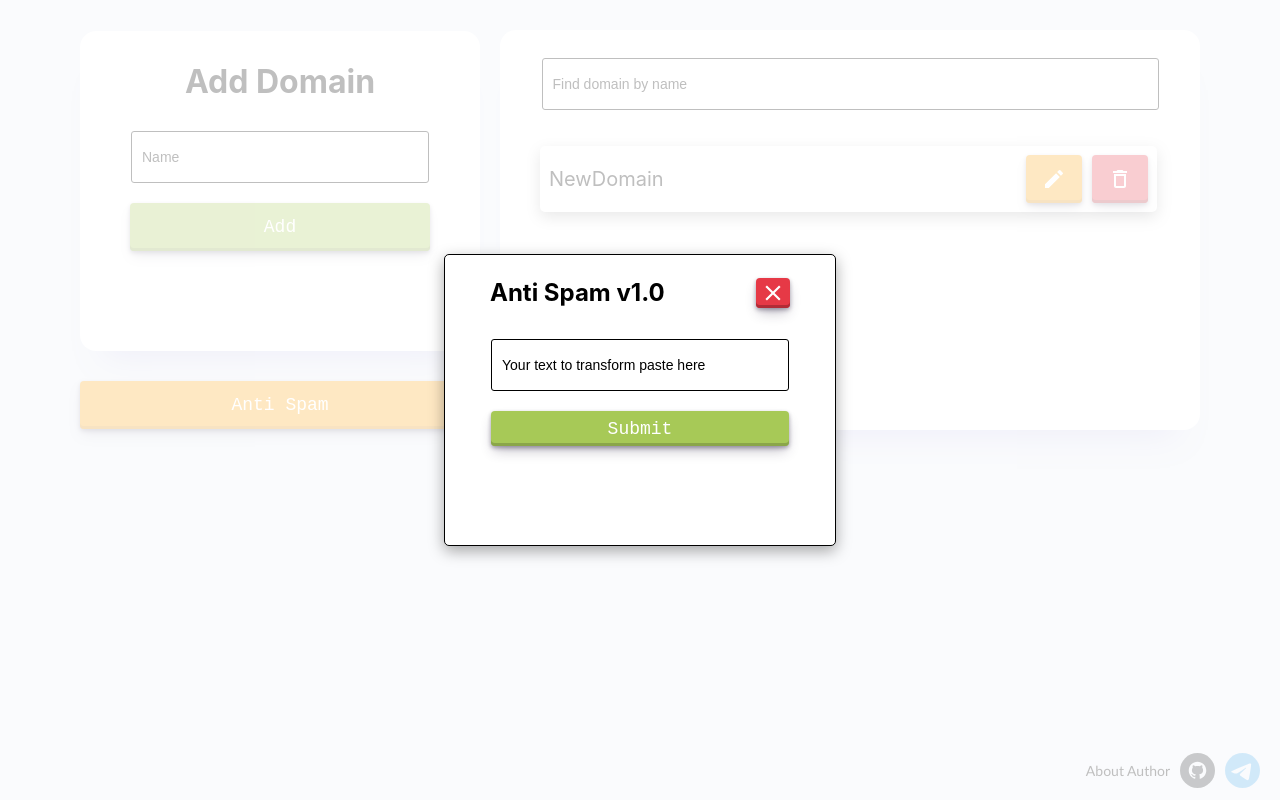
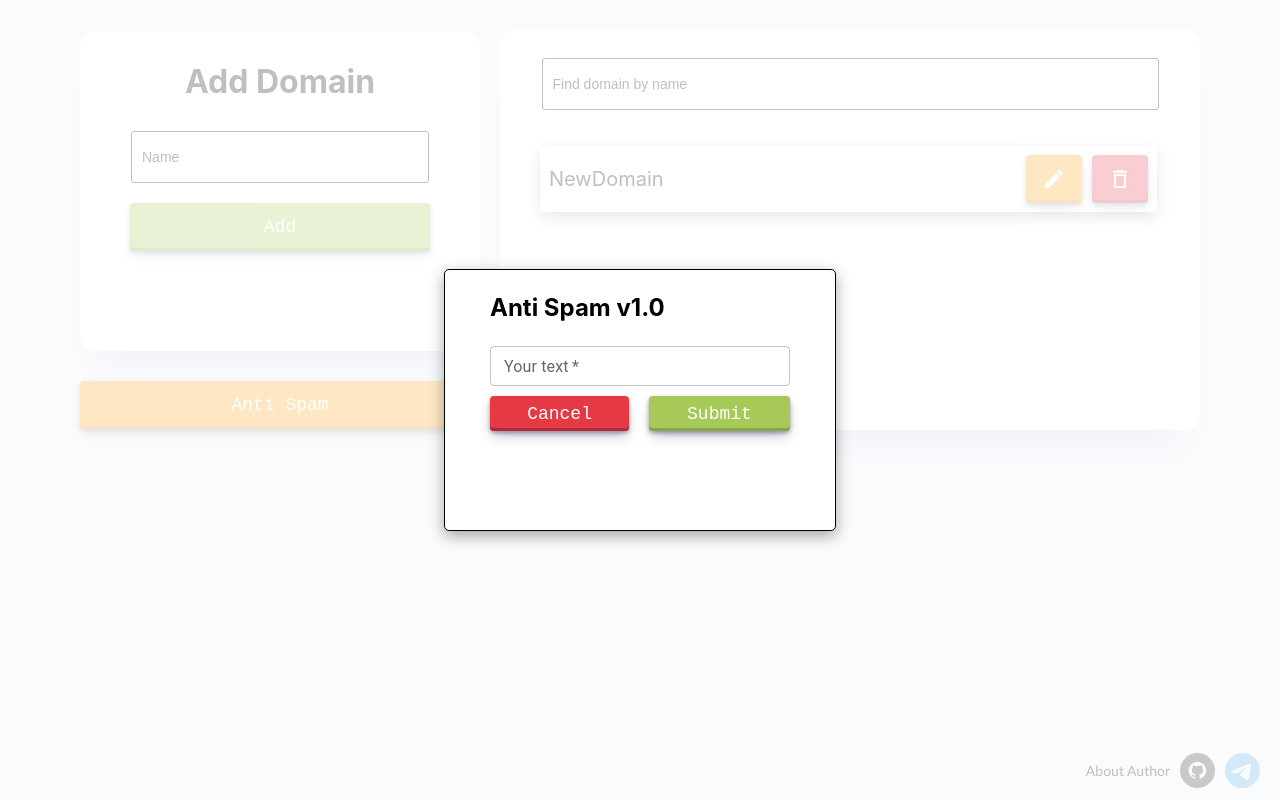
Before and after one commit to INRGI/CopyMaker, a React (Vite) app: page / in a window 1280 px wide. Both pictures are taken after a click on the button "Anti Spam". Built offline with nearby package versions, Linux system fonts and the light colour scheme.

Commit message:
MakeUnique modal restyle

```diff
--- a/src/components/MakeUniqueModa/MakeUniqueModal.jsx
+++ b/src/components/MakeUniqueModa/MakeUniqueModal.jsx
@@ -1,15 +1,17 @@
 
-import { Formik, Form } from 'formik';
+import { Formik, Form, Field } from 'formik';
 
 import { Bounce, toast } from 'react-toastify';
 import 'react-toastify/dist/ReactToastify.css';
-import { BtnBack, Container, CopyButton, Input, ResultContainer, ResultText, SubmitButtonDownload, Title, TitleContainer } from './MakeUniqueModal.styled';
-import { IoMdClose } from "react-icons/io";
+import { BtnBack, ButtonContainer, Container, CopyButton, MuiInput, ResultContainer, ResultText, SubmitButtonDownload, Title, TitleContainer } from './MakeUniqueModal.styled';
 import { useState } from 'react';
 import makeUnique from '../../helpers/makeUnique';
+import { nanoid } from 'nanoid';
 
 const MakeUniqueModal = ({ isOpen, onClose }) =>{
     const [submitedResult, setSubmitedResult] = useState("");
+
+    const inputId = nanoid()
 
     const initialValues = {
         textToChange: "",
@@ -44,7 +46,7 @@ const MakeUniqueModal = ({ isOpen, onClose }) =>{
         >
             <TitleContainer>
                 <Title>Anti Spam v1.0</Title>
-                <BtnBack type="button" onClick={onClose}><IoMdClose size={26}/></BtnBack>
+
 
             </TitleContainer>
             <Formik
@@ -54,9 +56,13 @@ const MakeUniqueModal = ({ isOpen, onClose }) =>{
                 validateOnChange={false}
             >
                 <Form>
-                    <Input name="textToChange" type="text" placeholder="Your text to transform paste here" required/>
+                    {/* <Input name="textToChange" type="text" placeholder="Your text to transform paste here" required/> */}
+                    <Field fullWidth as={MuiInput} label="Your text" size="small" variant="outlined" type="text" name="textToChange" id={inputId} placeholder="Your text to transform paste here" required autoComplete="off" />
+                    <ButtonContainer>
+                        <BtnBack type="button" onClick={onClose}>Cancel</BtnBack>
+                        <SubmitButtonDownload type="submit">Submit</SubmitButtonDownload>
+                    </ButtonContainer>
 
-                    <SubmitButtonDownload type="submit">Submit</SubmitButtonDownload>
 
                     {submitedResult && (
                         <div>
--- a/src/components/MakeUniqueModa/MakeUniqueModal.styled.jsx
+++ b/src/components/MakeUniqueModa/MakeUniqueModal.styled.jsx
@@ -1,12 +1,12 @@
 
 import styled from "@emotion/styled";
-import { Field } from "formik";
+import { TextField } from "@mui/material";
 import Modal from 'react-modal';
 
 export const Container = styled(Modal)`
     width: 100%;
     max-width: 350px;
-    height: 250px;
+    height: 220px;
     background-color: white;
     border: 1px solid;
     box-shadow: rgba(0, 0, 0, 0.35) 0px 5px 15px;
@@ -28,26 +28,6 @@ export const Title = styled.h4`
     font-size: 24px;
 `
 
-export const Input = styled(Field)`
-    display: block;
-    height: 50px;
-    width: 276px;
-    background-color: rgba(255,255,255,0.07);
-    border-radius: 3px;
-    padding: 0 10px;
-    border: 1px solid;
-    margin-top: 8px;
-    font-size: 14px;
-    font-weight: 300;
-    margin-bottom: 20px;
-    &::placeholder{
-        color: black;
-    }
-    &:hover{
-        box-shadow: rgba(0, 0, 0, 0.25) 0px 5px 10px;
-    }
-`;
-
 export const TitleContainer = styled.div`
     display: flex;
     align-items: center;
@@ -55,6 +35,17 @@ export const TitleContainer = styled.div`
     width: 100%;
     max-width: 300px;
 
+`;
+
+export const MuiInput = styled(TextField)`
+    z-index: 0;
+    height: 50px;
+    width: 300px;
+`;
+
+export const ButtonContainer = styled.div`
+    display: flex;
+    gap: 20px;
 `;
 
 export const BtnBack = styled.button`
@@ -66,10 +57,11 @@ export const BtnBack = styled.button`
   box-shadow: rgba(45, 35, 66, 0.4) 0 2px 4px,rgba(45, 35, 66, 0.3) 0 7px 13px -3px,#b22b36 0 -3px 0 inset;
   box-sizing: border-box;
   color: white;
+  width: 50%;
   cursor: pointer;
   display: inline-flex;
   font-family: "JetBrains Mono",monospace;
-  height: 30px;
+  height: 35px;
   justify-content: center;
   line-height: 1;
   list-style: none;
@@ -193,7 +185,7 @@ export const SubmitButtonDownload = styled.button`
     white-space: nowrap;
     will-change: box-shadow,transform;
     font-size: 18px;
-    width: 100%;
+    width: 50%;
     &:focus {
     box-shadow: #8aa649 0 0 0 1.5px inset, rgba(45, 35, 66, 0.4) 0 2px 4px, rgba(45, 35, 66, 0.3) 0 7px 13px -3px, #8aa649 0 -3px 0 inset;
     }
```
